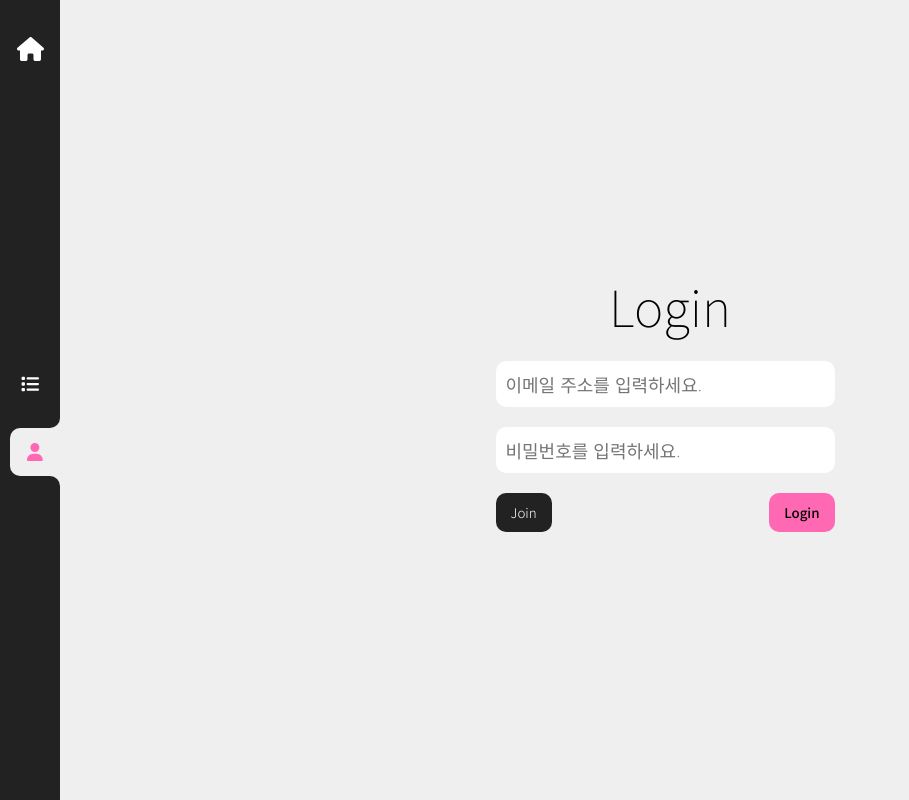
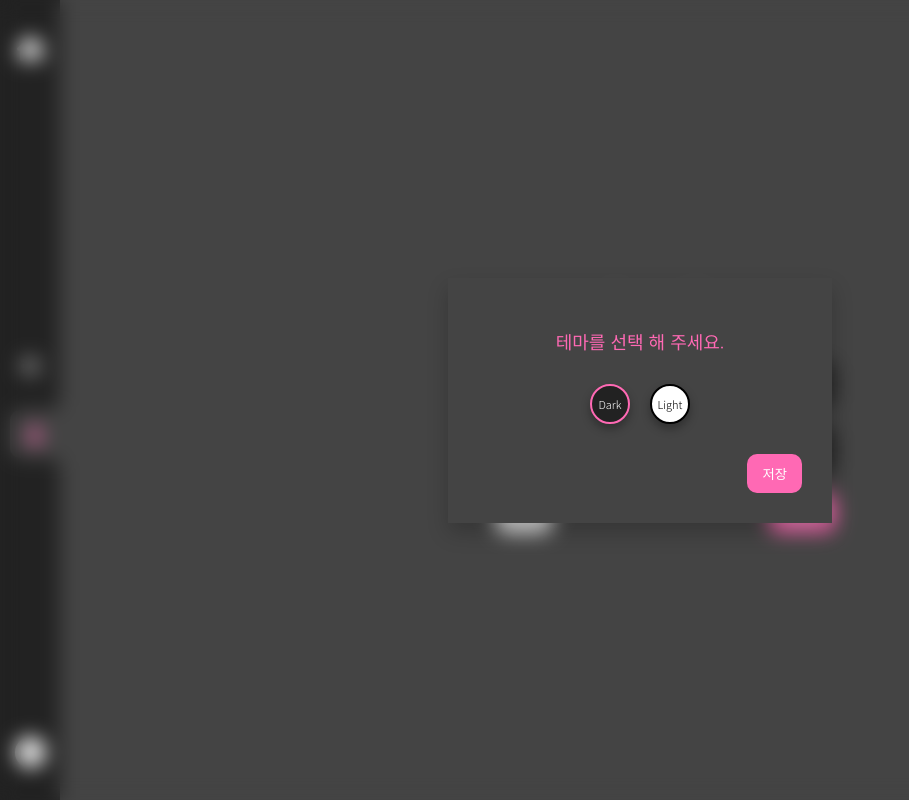
Before and after one commit to YUJOO-LEE/node_express, a React (Create React App) app in the folder App/react/: page /login in a window 1280 px wide. Shown: the whole page, without its empty margins (0-909 px from the left). Built offline with nearby package versions, Linux system fonts and the light colour scheme; no server answers; a web font is replaced by a local one.

Commit message:
popup에서 theme 설정, 쿠키에 저장

```diff
--- a/App/react/src/App.js
+++ b/App/react/src/App.js
@@ -36,7 +36,7 @@ function App() {
 			<GlobalStyle />
 
       <ThemeProvider>
-				<Header />
+				<Header/>
 
 				<Routes>
 						<Route path='/' element={<Main />} />
--- a/App/react/src/GlobalStyle.js
+++ b/App/react/src/GlobalStyle.js
@@ -2,11 +2,6 @@ import { createGlobalStyle } from 'styled-components';
 
 const GlobalStyle = createGlobalStyle`
   :root {
-  --color-black: #000;
-  --color-white: #fff;
-  --color-theme: hotpink;
-  --color-dark-gray: #222;
-  --color-white-gray: #efefef;
   --font-theme: 'Poiret One', cursive;
   }
 
@@ -14,6 +9,7 @@ const GlobalStyle = createGlobalStyle`
     margin: 0;
     padding: 0;
     box-sizing: border-box;
+    transition: 0.3s;
   }
 
   ul,ol,li{
@@ -26,8 +22,6 @@ const GlobalStyle = createGlobalStyle`
   }
 
   body{
-    background-color: var(--color-white-gray);
-    color: var(--color-black);
     font-family: 'Noto Sans KR', sans-serif;
   }
 `;
--- a/App/react/src/common/Header.js
+++ b/App/react/src/common/Header.js
@@ -5,6 +5,10 @@ import firebase from '../firebase';
 import { FontAwesomeIcon } from '@fortawesome/react-fontawesome';
 import { faHouse, faList, faPenNib, faUser, faArrowRightFromBracket } from '@fortawesome/free-solid-svg-icons'
 import styled from 'styled-components';
+import { useTheme } from '../theme/themeProvider';
+import ThemeToggle from './ThemeToggle';
+import Popup from './Popup';
+import { useState } from 'react';
 
 const HeaderWrap = styled.header`
   width: 60px;
@@ -15,17 +19,17 @@ const HeaderWrap = styled.header`
   top: 0;
   left: 0;
   z-index: 10;
-  background-color: var(--color-dark-gray);
+  background-color: ${props=>props.theme.bgColor};
 `;
 
 const Logo = styled.h1`
   margin-bottom: 10px;
   font-size: 24px;
   text-align: center;
-  color: var(--color-white);
+  color: ${props=>props.theme.normalColor};
   transition: 0.3s;
   &:hover{
-    color: var(--color-theme);
+    color: ${props=>props.theme.pointColor};
   }
 `;
 
@@ -47,7 +51,7 @@ const Gnb = styled.div`
             width: 100%;
             padding: 15px 10px;
             font-size: 18px;
-            color: var(--color-white);
+            color: ${props=>props.theme.normalColor};
             display: flex;
             flex-direction: column;
             justify-content: center;
@@ -80,23 +84,23 @@ const Gnb = styled.div`
         }
         &.active{
           margin-left: 10px;
-          background-color: var(--color-white-gray);
+          background-color: ${props=>props.theme.brightColor};
           .wrap{
-            background-color: var(--color-dark-gray);
+            background-color: ${props=>props.theme.bgColor};
             .icon{
-              background-color: var(--color-white-gray);
+              background-color: ${props=>props.theme.brightColor};
               border-radius: 10px 0 0 10px;
-              color: var(--color-theme);
+              color: ${props=>props.theme.pointColor};
             }
           }
           .header{
             height: 10px;
-            background-color: var(--color-dark-gray);
+            background-color: ${props=>props.theme.bgColor};
             border-radius: 0 0 10px 0;
           }
           .footer{
             height: 10px;
-            background-color: var(--color-dark-gray);
+            background-color: ${props=>props.theme.bgColor};
             border-radius: 0 10px 0 0;
           }
         }
@@ -120,7 +124,7 @@ const Util = styled.div`
         flex-direction: column;
         justify-content: center;
         align-items: center;
-        color: var(--color-white);
+        color: ${props=>props.theme.normalColor};
 
         span{
           display: block;
@@ -146,10 +150,10 @@ const Circle = styled.div`
   width: 30px;
   height: 30px;
   overflow: hidden;
-  border: 1px solid var(--color-white);
+  border: 1px solid ${props=>props.theme.normalColor};
   border-radius: 50%;
   text-align: center;
-  color: var(--color-white);
+  color: ${props=>props.theme.normalColor};
 `;
 
 function Header() {
@@ -158,6 +162,8 @@ function Header() {
   const dispatch = useDispatch();
   const activeStyle = { color: 'hotpink'};
   const User = useSelector(store=> store.user);
+  const [ OnPopup, setOnPopup ] = useState(document.cookie.indexOf('theme') === -1 ? true : false);
+  const [ Theme, setTheme ] = useTheme();
 
   const handleLogout = (e)=>{
     e.preventDefault();
@@ -168,8 +174,11 @@ function Header() {
   }
 
   return (
+    <>
+    {OnPopup &&
+      <Popup setTheme={setTheme} Theme={Theme} setOnPopup={setOnPopup}></Popup>
+    }
     <HeaderWrap>
-
       <Gnb id='gnb'>
         <Logo>
           <NavLink to='/'>
@@ -224,6 +233,7 @@ function Header() {
           }
         </ul>
         <Util>
+          <ThemeToggle setTheme={setTheme} Theme={Theme}></ThemeToggle>
           {User.accessToken &&
             <ul>
               <li>
@@ -244,7 +254,8 @@ function Header() {
         </Util>
       </Gnb>
     </HeaderWrap>
+  </>
   )
 }
 
-export default Header
+export default Header;
--- a/App/react/src/common/Layout.js
+++ b/App/react/src/common/Layout.js
@@ -7,24 +7,26 @@ const MainWrap = styled.main`
   padding: 50px 50px 50px 100px;
   overflow: hidden;
   position: relative;
+  background-color: ${props=>props.theme.brightColor};
+  color: ${props=>props.theme.normalColor};
 
   button{
     padding: 10px 15px;
-    background-color: var(--color-theme);
+    background-color: ${props=>props.theme.pointColor};
     border: 0;
     outline: 0;
     border-radius: 10px;
     font-family: inherit;
     font-weight: 500;
-    color: var(--color-black);
+    color: ${props=>props.theme.normalColor};
     cursor: pointer;
     transition: 0.3s;
     &:hover{
       box-shadow: 0 5px 10px rgba(0,0,0,0.1);
     }
     &.grayBtn{
-    background-color: var(--color-dark-gray);
-    color: var(--color-white);
+    background-color: ${props=>props.theme.darkColor};
+    color: ${props=>props.theme.brightColor};
     font-weight: 300;
     }
   }
@@ -34,6 +36,8 @@ const MainWrap = styled.main`
     padding: 10px;
     border: 0;
     outline: 0;
+    background-color: ${props=>props.theme.bgColor};
+    color: inherit;
     border-radius: 10px;
     font-family: inherit;
     font-size: 18px;
@@ -44,7 +48,7 @@ const MainWrap = styled.main`
   .errMsg{
     font-size: 14px;
     font-weight: 300;
-    color: var(--color-theme)
+    color: ${props=>props.theme.pointColor};
   }
 `;
 
--- a/App/react/src/common/Main.js
+++ b/App/react/src/common/Main.js
@@ -11,7 +11,7 @@ const Inner = styled.div`
   position: fixed;
   top: 0;
   right: 0;
-  background-color: var(--color-dark-gray);
+  background-color: ${props=>props.theme.bgColor};
 `;
 
 const WelcomeMsg = styled.h2`
@@ -24,7 +24,7 @@ const WelcomeMsg = styled.h2`
     font-family: 'Montserrat', sans-serif;
     font-size: 4vw;
     font-weight: 800;
-    color: #181818;
+    color: ${props=>props.theme.brightColor};
     position: absolute;
     top: 30%;
     left: 50%;
@@ -35,7 +35,7 @@ const WelcomeMsg = styled.h2`
     font-family: 'Montserrat', sans-serif;
     font-size: 20vw;
     font-weight: 800;
-    color: #181818;
+    color: ${props=>props.theme.brightColor};
     position: absolute;
     top: 70%;
     left: 50%;
@@ -46,7 +46,7 @@ const WelcomeMsg = styled.h2`
     font-family: 'WindSong', cursive;
     font-size: 5vw;
     font-weight: 100;
-    color: var(--color-white);
+    color: ${props=>props.theme.normalColor};
     position: absolute;
     top: 70%;
     left: 50%;
@@ -66,7 +66,7 @@ const MainList = styled.section`
   article{
     width: 31%;
     height: 150px;
-    background: rgba(255,255,255,0.2);
+    background-color: ${props=>props.theme.brightColor};
     padding: 20px;
     display: flex;
     align-content: space-between;
@@ -75,13 +75,13 @@ const MainList = styled.section`
     h2{
       font-weight: 100;
       font-size: 18px;
-      color: var(--color-white);
+      color: ${props=>props.theme.normalColor};
       width: 100%;
     }
     p{
       font-size: 11px;
       font-weight: 100;
-      color: var(--color-white);
+      color: ${props=>props.theme.normalColor};
     }
   }
 `;
--- /dev/null
+++ b/App/react/src/common/Popup.js
@@ -0,0 +1,147 @@
+import React, { useState } from 'react';
+import styled from 'styled-components';
+
+const PopupWrap = styled.div`
+  width: 100%;
+  height: 100vh;
+  height: 100dvh;
+  position: fixed;
+  z-index: 100;
+  backdrop-filter: blur(10px);
+  display: flex;
+  justify-content: center;
+  align-items: center;
+  transition: 0.5s;
+
+  ul{
+    width: 30%;
+    padding: 50px 30px 30px;
+    display: flex;
+    flex-direction: column;
+    background-color: ${props=>props.theme.brightColor};
+    color: ${props=>props.theme.normalColor};
+    text-align: center;
+    box-shadow: 0 10px 20px rgba(0,0,0,0.2);
+  }
+
+  &.off{
+    backdrop-filter: blur(0);
+    opacity: 0;
+    ul{
+      transform: translateY(100px);
+    }
+  }
+`;
+
+const BtnSet = styled.li`
+  text-align: right;
+  button{
+    padding: 10px 15px;
+    margin-top: 20px;
+    background-color: ${props=>props.theme.pointColor};
+    border: 0;
+    outline: 0;
+    border-radius: 10px;
+    font-family: inherit;
+    font-weight: 500;
+    color: ${props=>props.theme.normalColor};
+    cursor: pointer;
+    transition: 0.3s;
+    &:hover{
+      box-shadow: 0 5px 10px rgba(0,0,0,0.1);
+    }
+    &.grayBtn{
+    background-color: ${props=>props.theme.darkColor};
+    color: ${props=>props.theme.brightColor};
+    font-weight: 300;
+    }
+  }
+`;
+
+const Title = styled.h2`
+  margin-bottom: 20px;
+  font-size: 18px;
+  font-weight: 300;
+  color: ${props=>props.theme.pointColor};
+`;
+
+const ThemeOption = styled.span`
+  width: 40px;
+  height: 40px;
+  margin: 10px;
+  display: inline-flex;
+  justify-content: center;
+  align-items: center;
+  border-radius: 50%;
+  font-size: 11px;
+  font-weight: 300;
+  border-width: 2px;
+  border-style: solid;
+  box-shadow: 0 5px 10px rgba(0,0,0,0.3);
+  cursor: pointer;
+
+  &:nth-of-type(1){
+    border-color: #fff;
+    background-color: #222;
+    color: #fff;
+  }
+  &:nth-of-type(2){
+    border-color: #000;
+    background-color: #fff;
+    color: #000;
+  }
+  &.on{
+    border-color: ${props=>props.theme.pointColor};
+  }
+`;
+
+function Popup({ setTheme, Theme, setOnPopup }) {
+
+  const [ Closed, setClosed ] = useState(false);
+  const [ Selected, setSelected ] = useState(false);
+
+  return (
+    <PopupWrap className={Closed ? 'off' : null}>
+      <ul>
+        <li>
+          <Title>
+            테마를 선택 해 주세요.
+          </Title>
+        </li>
+        <li>
+          <p>
+            <ThemeOption onClick={()=>{
+              setTheme('dark');
+              setSelected(true);
+            }}
+              className={Theme === 'dark' ? 'on' : null}
+            >
+              Dark
+            </ThemeOption>
+            <ThemeOption onClick={()=>{
+              setTheme('light');
+              setSelected(true);
+            }}
+              className={Theme === 'light' ? 'on' : null}
+            >
+              Light
+            </ThemeOption>
+          </p>
+        </li>
+        <BtnSet>
+          <button onClick={()=>{
+            if (!Selected) setTheme('dark');
+            setClosed(true);
+            setTimeout(()=>{
+              setOnPopup(false);
+            }, 500);
+          }}>
+            저장
+          </button>
+        </BtnSet>
+      </ul>
+    </PopupWrap>
+  )
+}
+
+export default Popup;
--- /dev/null
+++ b/App/react/src/common/ThemeToggle.js
@@ -0,0 +1,37 @@
+import styled from 'styled-components';
+
+const ToggleWrapper = styled.div`
+  width: 35px;
+  height: 35px;
+  margin: 0 auto;
+  display: flex;
+  justify-content: center;
+  align-items: center;
+  border-radius: 50%;
+  font-size: 11px;
+  font-weight: 300;
+  border-width: 2px;
+  border-style: solid;
+  box-shadow: 0 5px 10px rgba(0,0,0,0.3);
+  cursor: pointer;
+
+  &.dark{
+    border-color: #000;
+    background-color: #fff;
+    color: #000;
+  }
+  &.light{
+    border-color: #fff;
+    background-color: #222;
+    color: #fff;
+  }
+`;
+function ThemeToggle({ setTheme, Theme }) {
+  return (
+    <ToggleWrapper onClick={()=>setTheme()} Theme={Theme} className={Theme}>
+      {Theme === 'dark' ? 'light' : 'dark'}
+    </ToggleWrapper>
+  );
+}
+
+export default ThemeToggle;
--- a/App/react/src/community/Detail.js
+++ b/App/react/src/community/Detail.js
@@ -38,7 +38,7 @@ const ArticleHeader = styled.div`
 const Content = styled.div`
   width: 100%;
   padding: 40px;
-  background: var(--color-white);
+  background-color: ${props=>props.theme.bgColor};
   border-radius: 10px;
   font-weight: 100;
 `;
--- a/App/react/src/community/List.js
+++ b/App/react/src/community/List.js
@@ -10,7 +10,7 @@ const Item = styled.article`
   width: 100%;
   padding: 20px 30px;
   margin-bottom: 20px;
-  background-color: var(--color-white);
+  background-color: ${props=>props.theme.bgColor};
   border-radius: 10px;
   transition: 0.5s;
   &:hover{
@@ -41,7 +41,6 @@ const PageTitle = styled.div`
   justify-content: space-between;
   align-items: flex-end;
   h2{
-    //font-family: 'WindSong', cursive;
     font-weight: 100;
     font-size: 50px;
   }
--- a/App/react/src/theme/theme.js
+++ b/App/react/src/theme/theme.js
@@ -1,13 +1,18 @@
 export const lightTheme = {
-  bgColor: '#fff',
+  bgColor: '#efefef',
   normalColor: '#000',
-  pointColor: 'hotpink'
+  pointColor: 'hotpink',
+  darkestColor: '#181818',
+  darkColor: '#444',
+  brightColor: '#fff',
 };
 
 export const darkTheme = {
   bgColor: '#222',
   normalColor: '#fff',
-  pointColor: 'hotpink'
+  pointColor: 'hotpink',
+  darkColor: '#efefef',
+  brightColor: '#444',
 };
 
 export const theme = {
--- a/App/react/src/theme/themeProvider.js
+++ b/App/react/src/theme/themeProvider.js
@@ -5,7 +5,15 @@ import { ThemeProvider as StyledProvider } from 'styled-components';
 const ThemeContext = createContext({});
 
 const ThemeProvider = ({children}) => {
-  const [ThemeMode, setThemeMode] = useState('light');
+  // 쿠키 내용 불러오기
+  let cookieTheme;
+  if(document.cookie.indexOf('theme') >= 0) {
+    cookieTheme = document.cookie.split(';')[document.cookie.indexOf('theme')].slice(6);
+  } else {
+    cookieTheme = 'dark';
+  }
+  const [ThemeMode, setThemeMode] = useState(cookieTheme);
+  // 저장된 값에 따라 객체 불러오기
   const themeObject = ThemeMode === 'light' ? lightTheme : darkTheme;
 
   return(
@@ -17,16 +25,33 @@ const ThemeProvider = ({children}) => {
   )
 }
 
-function useTheme() {
+const setCookie = (value)=>{
+  const today = new Date(); // 현재 날짜 시간 생성
+  const date = today.getDate(); // 생성된 날의 '일' 사용
+  today.setDate(date + 7);  // 오늘부터 7일 뒤 만료
+  const duedate = today.toGMTString();  // 문자로 변환
+
+  document.cookie = `theme=${value}; path="/"; expires=${duedate}`;
+}
+
+const useTheme = () => {
   const context = useContext(ThemeContext);
   const { ThemeMode, setThemeMode } = context;
 
-  const toggleTheme = useCallback(() => {
-    if (ThemeMode === "light") {
-      setThemeMode("dark");
+  const toggleTheme = useCallback((value) => {
+    if (value) {
+      setThemeMode(value);
+      setCookie(value);
+      return
+    }
+
+    if (ThemeMode === 'light') {
+      setThemeMode('dark');
+      setCookie('dark');
     }
     else {
-      setThemeMode("light")
+      setThemeMode('light');
+      setCookie('light');
     };
   }, [ThemeMode]);
 
```
